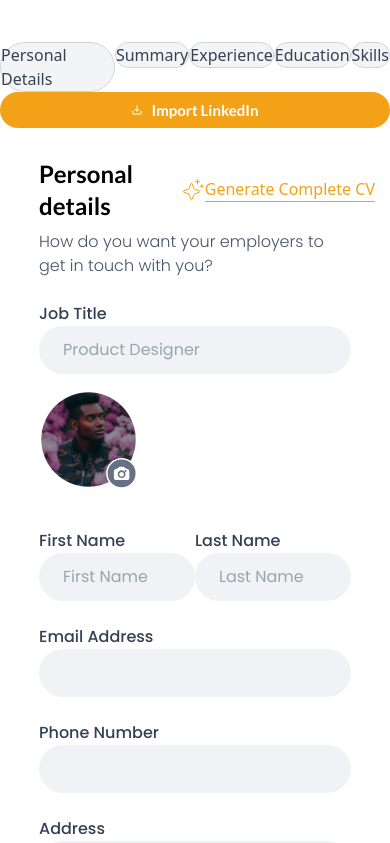
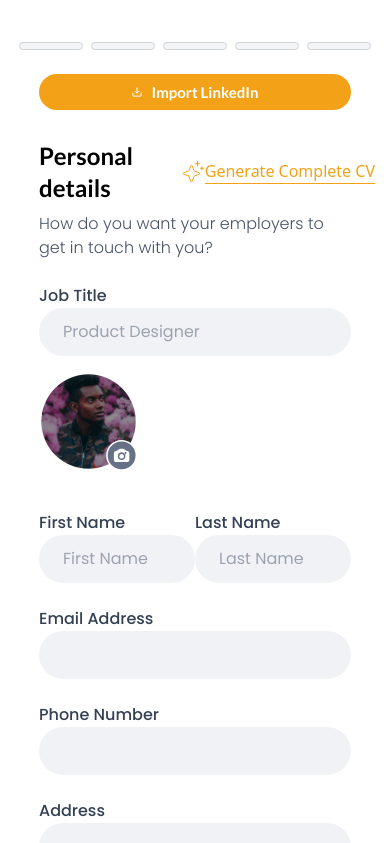
Before and after one commit to Lycan-Xx/test-4, a React (Vite) app: page /create-cv/personal-details in a window 390 px wide. Shown: the top 843 px of the page. Built offline with nearby package versions, Linux system fonts and the light colour scheme.

Commit message:
Education/Experience forms fix

```diff
--- a/src/components/CreateCV/CreateCVLayout/CreateCVLayout.jsx
+++ b/src/components/CreateCV/CreateCVLayout/CreateCVLayout.jsx
@@ -5,7 +5,7 @@ import CreateCVNav from "../CreateCVNav"
 const CreateCVLayout = ({ showSideNav = false }) => {
  return (
   <main className="w-screen flex flex-col mx-auto justify-center items-center overflow-hidden pb-[10vh]">
-   <CreateCVNav />
+     <CreateCVNav />
    <Outlet />
   </main>
  )
--- a/src/components/CreateCV/CreateCVNav.jsx
+++ b/src/components/CreateCV/CreateCVNav.jsx
@@ -1,59 +1,68 @@
-import React from "react"
+import { useState } from "react"
 import { Link, useLocation } from "react-router-dom"
 import DownloadIcon from "../../assets/DownloadIcon.svg"
 
 const CreateCVNav = () => {
  const location = useLocation()
+  const [activeLink, setActiveLink] = useState(location.pathname)
 
  const CVLinks = [
   {
    id: 1,
    text: "Personal Details",
-   link: "personal-details",
+   link: "./personal-details",
   },
   {
    id: 2,
    text: "Summary",
-   link: "summary",
+   link: "./summary",
   },
   {
    id: 3,
    text: "Experience",
-   link: "experience",
+   link: "./experience",
   },
   {
    id: 4,
    text: "Education",
-   link: "education",
+   link: "./education",
   },
   {
    id: 5,
    text: "Skills",
-   link: "skills",
+   link: "./skills",
   },
  ]
 
+ const handleLinkClick = (link) => {
+  setActiveLink(link) // Set the active link manually
+ }
+
  return (
   <main className="flex flex-col md:flex-row justify-between my-[30px] mx-auto w-full md:px-[10vw]">
-   <nav className="flex flex-row md:gap-[6px] justify-between">
-    {CVLinks.map((links) => {
-     const { id, text, link } = links
-     const isActive = location.pathname === link
+   <nav className="flex flex-row md:gap-[6px] gap-[8px] justify-center md:justify-between mb-6">
+    {CVLinks.map(({ id, text, link }) => {
+     const isActive = activeLink === link // Check if the link is active
      return (
-      <Link to={link} key={id}>
-       <p
-        className={`flex text-wrap whitespace-nowrap rounded-[26px] border-[1px] border-gray-300 justify-center items-center md:py-[8px] md:px-[25px] md:text-base text-gray-700 md:font-medium ${
+      <Link
+       to={link}
+       key={id}
+       aria-label={text}
+       onClick={() => handleLinkClick(link)}
+      >
+       <button
+        className={`flex text-transparent w-16 h-2 md:h-full md:w-full md:text-gray-700 text-wrap whitespace-nowrap rounded-[26px] border-[1px] border-gray-300 justify-center items-center md:py-[8px] md:px-[25px] md:text-base text-gray-700 md:font-medium  ${
          isActive ? "bg-[#fbe2b7]" : "bg-gray-100"
         }`}
        >
         {text}
-       </p>
+       </button>
       </Link>
      )
     })}
    </nav>
-   <button className="py-[6px] px-[20.5px] text-base whitespace-nowrap  rounded-[20px] bg-primary flex flex-row justify-center items-center">
-    <img className="w-[12px] h-[12px]" src={DownloadIcon} alt="" />
+   <button className="w-[80%] mx-auto py-[6px] px-[20.5px] text-base whitespace-nowrap rounded-[20px] bg-primary flex flex-row justify-center items-center">
+    <img className="w-[12px] h-[12px]" src={DownloadIcon} alt="Download" />
     <p className="text-white text-[15px] font-bold ml-[8px] font-lato">
      Import LinkedIn
     </p>
--- a/src/components/CreateCV/Education.jsx
+++ b/src/components/CreateCV/Education.jsx
@@ -13,7 +13,7 @@ const Education = () => {
    className="flex flex-col md:flex-row gap-[50px] md:gap-[130px] w-full justify-center px-[10vw]"
   >
    <section
-    className="w-[50vw] flex flex-col justify-between h-screen"
+    className="md:w-[50vw] flex flex-col justify-between h-screen"
     action=""
    >
     <section>
@@ -29,7 +29,12 @@ const Education = () => {
       </div>
      </header>
      <p className="normal-text">Review your education history.</p>
-     <ExperienceList />
+     <ExperienceList
+      placeholder1="Course of Study"
+      placeholder2="School Name - (Year of Graduation)"
+      placeholder3="Grade(GPA)"
+      addButtonText="Add Education"
+     />
     </section>
 
     <div className="flex flex-row justify-between flex-grow-1 ">
--- a/src/components/CreateCV/Experience.jsx
+++ b/src/components/CreateCV/Experience.jsx
@@ -28,7 +28,7 @@ const Experience = () => {
       </div>
      </header>
      <p className="normal-text">Review your experience history.</p>
-     <ExperienceList />
+     <ExperienceList placeholder1="Your position & company here" placeholder2="Location - (Start and End date)"  placeholder3="Impressive achievements here" addButtonText="Add Experience" />
     </section>
 
     <div className="flex flex-row justify-between flex-grow-1 ">
--- a/src/components/CreateCV/ExperienceList.jsx
+++ b/src/components/CreateCV/ExperienceList.jsx
@@ -5,7 +5,12 @@ import AISparkle from "../../assets/GreySparkle.svg"
 import GreenSparkle from "../../assets/GreenSparkle.svg"
 import PlusCircle from "../../assets/PlusCircleGreen.svg"
 
-const ExperienceList = () => {
+const ExperienceList = ({
+ placeholder1,
+ placeholder2,
+ placeholder3,
+ addButtonText,
+}) => {
  const [companyPosition, setCompanyPostion] = useState("")
  const [workLocation, setWorkLocation] = useState("")
  const [achievements, setAchievements] = useState("")
@@ -87,7 +92,7 @@ const ExperienceList = () => {
       <input
        type="text"
        className="experienceInput text-base font-lato font-semibold bg-gray-100 border-none focus:border-transparent"
-       placeholder="Your position & company here"
+       placeholder={placeholder1}
        value={companyPosition}
        onChange={(e) => setCompanyPostion(e.target.value)}
       />
@@ -95,7 +100,7 @@ const ExperienceList = () => {
       <input
        className="experienceInput h-[24px] font-light mt-2 "
        type="text"
-       placeholder="Location - (Start and End Date)"
+       placeholder={placeholder2}
        value={workLocation}
        onChange={(e) => setWorkLocation(e.target.value)}
       />
@@ -103,7 +108,7 @@ const ExperienceList = () => {
        <input
         type="text"
         className="experienceInput mt-4"
-        placeholder="Impressive achievements here"
+        placeholder={placeholder3}
         value={achievements}
         onChange={(e) => setAchievements(e.target.value)}
        />
@@ -123,7 +128,7 @@ const ExperienceList = () => {
      <div className="flex flex-row h-[18px] mt-3">
       <img className="h-[18px] w-[18px] mr-[2px]" src={PlusCircle} alt="" />
       <p className="text-xs text-primary border-b-[1px] border-primary font-semibold font-lato">
-       Add Experience
+       {addButtonText}
       </p>
      </div>
     </section>
```
